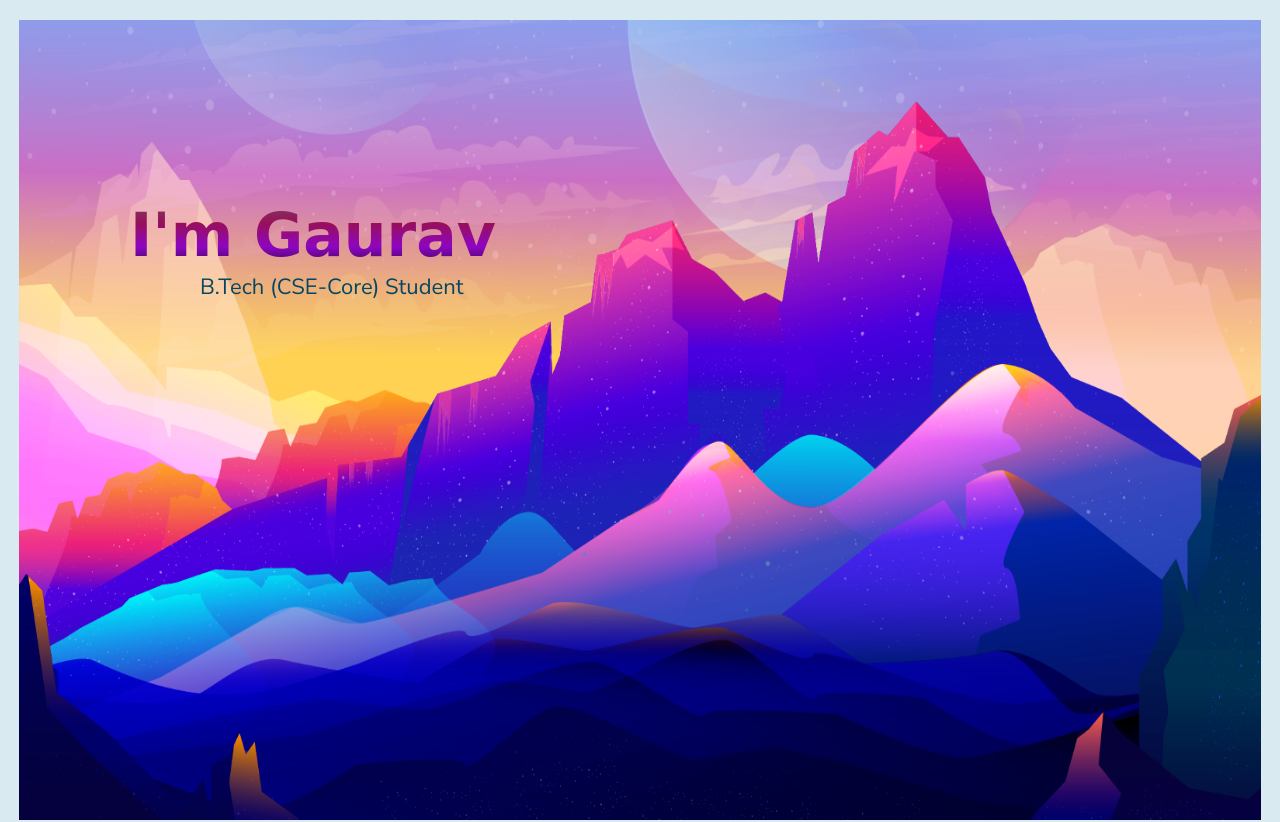
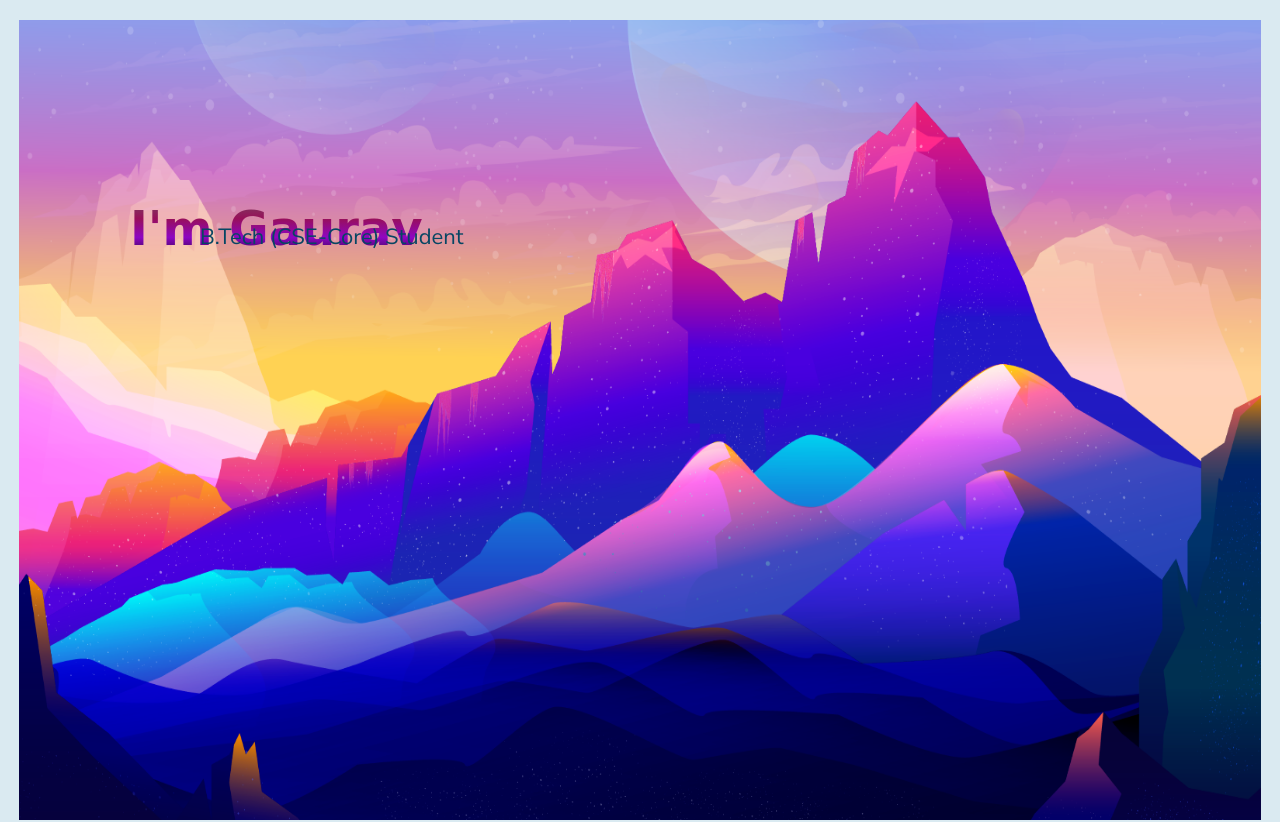
Before and after one commit to GAURAVKR007/Gaurav-s_site, a plain HTML site: page index.html in a window 1280 px wide. Shown: the top 822 px of the page. Drawn offline with Linux system fonts and the light colour scheme; a web font is replaced by a local one.

Commit message:
Update styles.css

```diff
--- a/css/styles.css
+++ b/css/styles.css
@@ -33,10 +33,19 @@ body {
 }
 
 
+@media only screen and (min-width: 390px){
+  .heading1{
+    font-size: 3.0rem;
+  }
+  .subheading {
+    font-size: 10px;
+  }
+}
+
 .subheading {
   position: absolute;
   left: 200px;
-  top: 250px;
+  top: 200px;
   font-size: 22px;
   color: #064663;
 }
```
